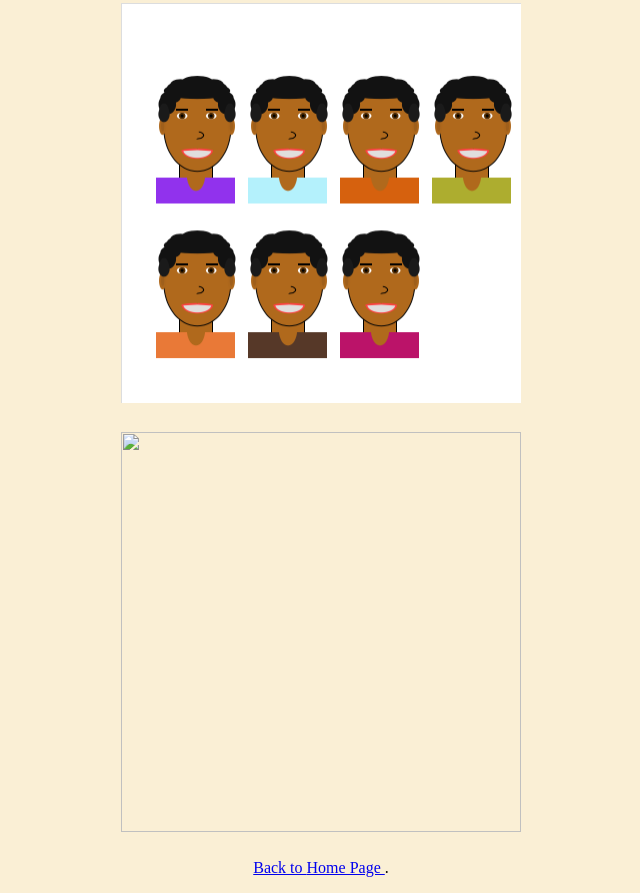
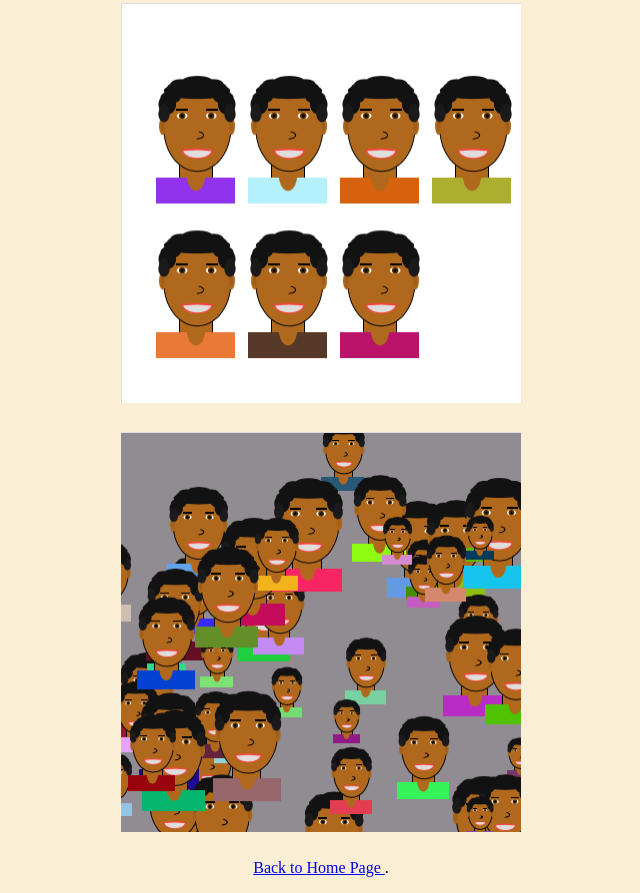
Before and after one commit to emmanuelcbazile/emmanuelcbazile.github.io, a plain HTML site: page javascripts.html in a window 1280 px wide. Shown: the part 3823-4716 px from the top of the page, without its empty margins (319-959 px from the left). Drawn offline with Linux system fonts and the light colour scheme.

Commit message:
Update javascripts.html

```diff
--- a/javascripts.html
+++ b/javascripts.html
@@ -47,7 +47,7 @@
         <h5><a href="https://www.khanacademy.org/computer-programming/bazile_line_withobjects/4670795624366080">
                         <img src="lineWithObjects.png"  width="400" height="400"></h4>
         <h6><a href="https://www.khanacademy.org/computer-programming/bazile_parade_withobjects/6244821186527232">
-                        <img src="parade.png.png"  width="400" height="400"></h4>
+                        <img src="Screen Shot 2020-03-30 at 12.41.19 AM.png"  width="400" height="400"></h4>
 
         <p>
             <center>
```
